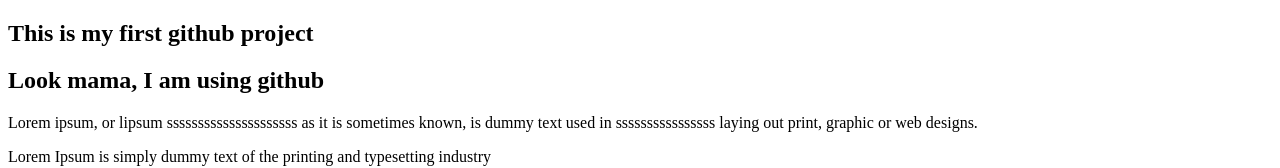
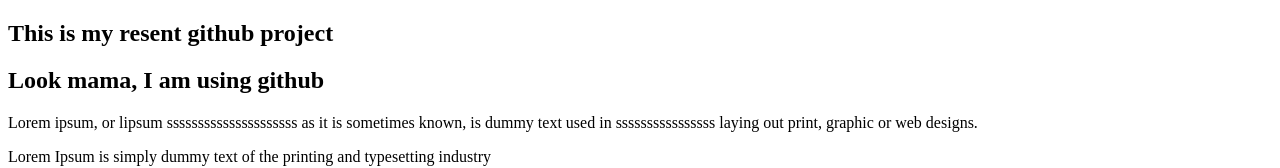
Before and after one commit to shohanislambd/my-first-website, a plain HTML site: page index.html in a window 1280 px wide. Shown: the top 168 px of the page. Drawn offline with Linux system fonts and the light colour scheme.

Commit message:
some changes

```diff
--- a/index.html
+++ b/index.html
@@ -7,7 +7,7 @@
     <title> upper Documented</title>
 </head>
 <body>
-    <h2>This is my first github project</h2>
+    <h2>This is my resent github project</h2>
     <h2>Look mama, I am using github</h2>
     <p>Lorem ipsum, or lipsum sssssssssssssssssssss as it is sometimes known,
        is dummy text used in ssssssssssssssss laying out print, graphic
```
